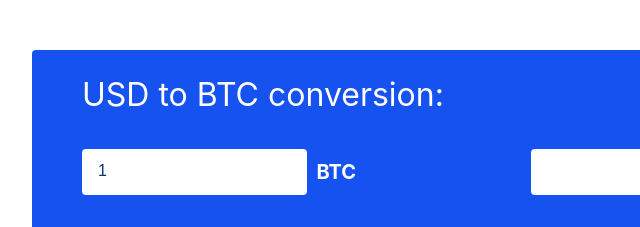
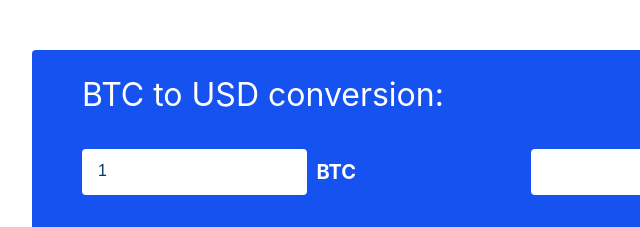
Before and after one commit to tomwallbank/bitcoin-exhange-rate, a plain HTML site: page index.html in a window 1280 px wide. Shown: the top 227 px of the page, 134-774 px from the left. Drawn offline with Linux system fonts and the light colour scheme; no server answers.

Commit message:
Update index.html

```diff
--- a/index.html
+++ b/index.html
@@ -9,7 +9,7 @@
 
             <div class="heading">
                 <!-- Current BTC Price is: $ -->
-                USD to BTC conversion:
+                BTC to USD conversion:
             </div>
 
             <div class="input-container">
```
